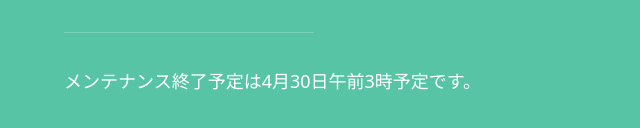
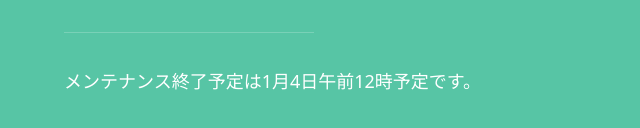
Before and after one commit to entershare/paselly-maintenance, a plain HTML site: page index.html in a window 1280 px wide. Shown: the part 470-598 px from the top of the page, 0-640 px from the left. Drawn offline with nearby package versions, Linux system fonts and the light colour scheme.

Commit message:
Update index.html

```diff
--- a/index.html
+++ b/index.html
@@ -227,7 +227,7 @@
     <div class="clearfix"></div>
     <div class="context primary-text-color">
 
-    <p>メンテナンス終了予定は4月30日午前3時予定です。</p>
+    <p>メンテナンス終了予定は1月4日午前12時予定です。</p>
 
 
     </div>
```
